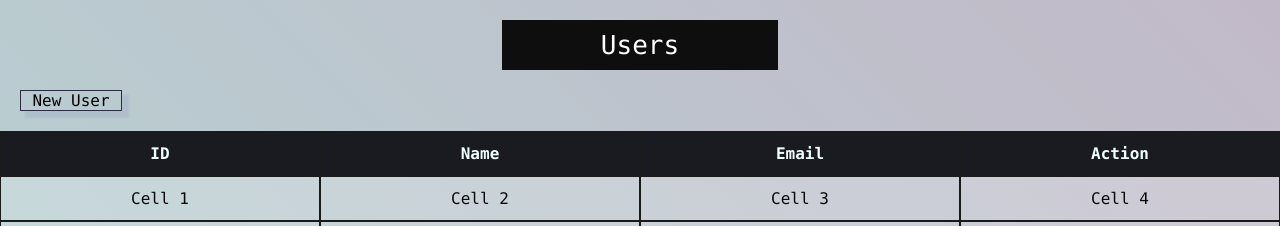
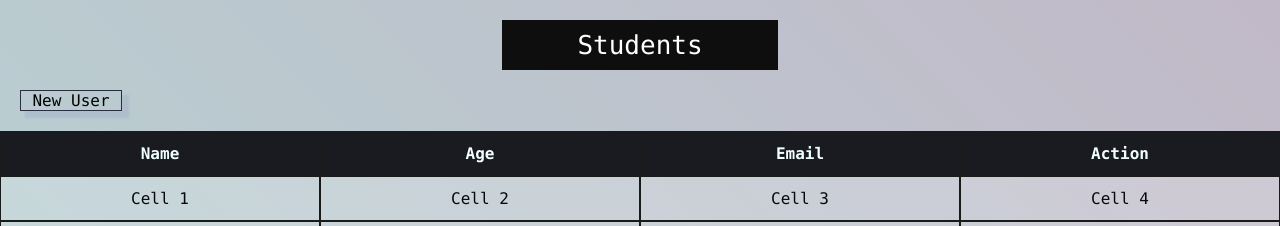
Before and after one commit to nurgul-ths/CRUDOperationsApp, a React (Create React App) app in the folder client/: page / in a window 1280 px wide. Shown: the top 226 px of the page. Built offline with nearby package versions, Linux system fonts and the light colour scheme.

Commit message:
add form

```diff
--- a/client/src/App.css
+++ b/client/src/App.css
@@ -4,7 +4,7 @@
 body {
 	margin: 0;
 	background: linear-gradient(45deg, #b5d5d4, #c2b9c8);
-	font-family: sans-serif;
+	font-family: Arial;
 	font-weight: 100;
 }
 table {
--- a/client/src/App.js
+++ b/client/src/App.js
@@ -1,11 +1,17 @@
-import React from 'react'
+import React, { useState } from 'react'
 import './App.css'
 
 function App() {
+
+    const [user, setUser] = useState("")
+    const [age, setAge] = useState(0)
+    const [email, setEmail] = useState("")
+    const [status, setStatus] = useState("")
+
     return (
         <div className='App'>
             <header className='App-header'>
-                Users
+                Students
             </header>
             <div className="container">
 
@@ -19,9 +25,9 @@ function App() {
                     <table >
                         <thead className="thead">
                             <tr>
-                                <th>ID</th>
+
                                 <th>Name</th>
-
+                                <th>Age</th>
                                 <th>Email</th>
                                 <th>Action</th>
                             </tr>
```
Also changed, not shown: 1 other file (tests, documents, lock files or other folders).
